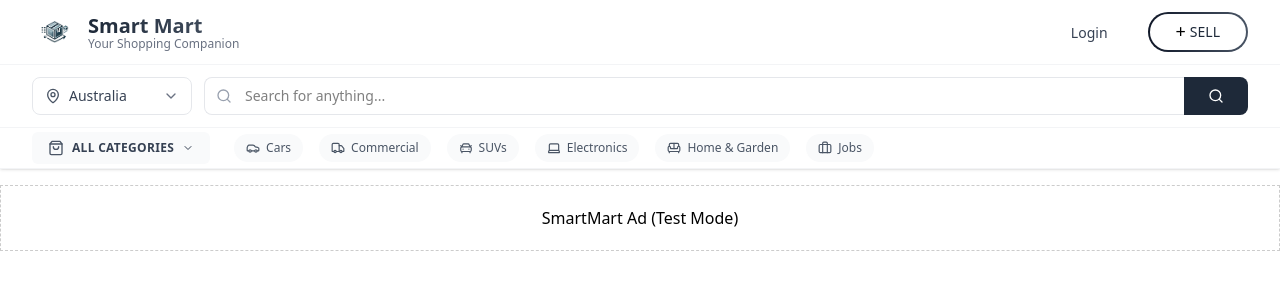
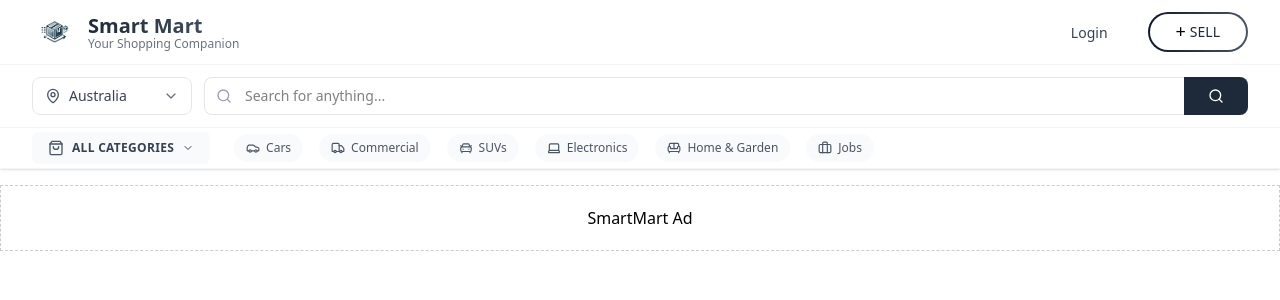
Before and after one commit to ahmadafzal007/SMART-MARKETPLACE, a React (Vite) app in the folder frontend/: page / in a window 1280 px wide. Shown: the top 300 px of the page. Built offline with nearby package versions, Linux system fonts and the light colour scheme.

Commit message:
meta tag added

```diff
--- a/frontend/index.html
+++ b/frontend/index.html
@@ -2,7 +2,7 @@
 <html lang="en">
   <head>
     <meta charset="UTF-8" />
-    <script
+    <!-- <script
       async
       src="https://pagead2.googlesyndication.com/pagead/js/adsbygoogle.js"
     ></script>
@@ -10,7 +10,9 @@
       async
       src="https://pagead2.googlesyndication.com/pagead/js/adsbygoogle.js?client=ca-pub-1214967166731024"
       crossorigin="anonymous"
-    ></script>
+    ></script> -->
+
+    <meta name="google-adsense-account" content="ca-pub-1214967166731024">
 
     <link rel="icon" type="image/png" href="/mart.png" />
     <meta name="viewport" content="width=device-width, initial-scale=1.0" />
--- a/frontend/src/components/home/addsense.jsx
+++ b/frontend/src/components/home/addsense.jsx
@@ -25,7 +25,7 @@ const SmartMartAd = () => {
           border: '1px dashed #ccc',
         }}
       >
-        SmartMart Ad (Test Mode)
+        SmartMart Ad
       </div>
     );
   }
```
